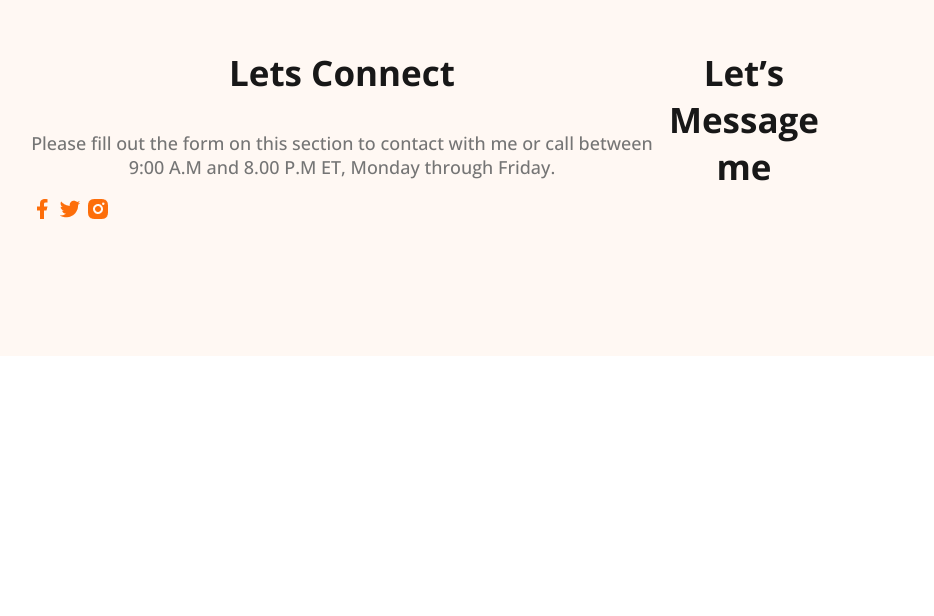
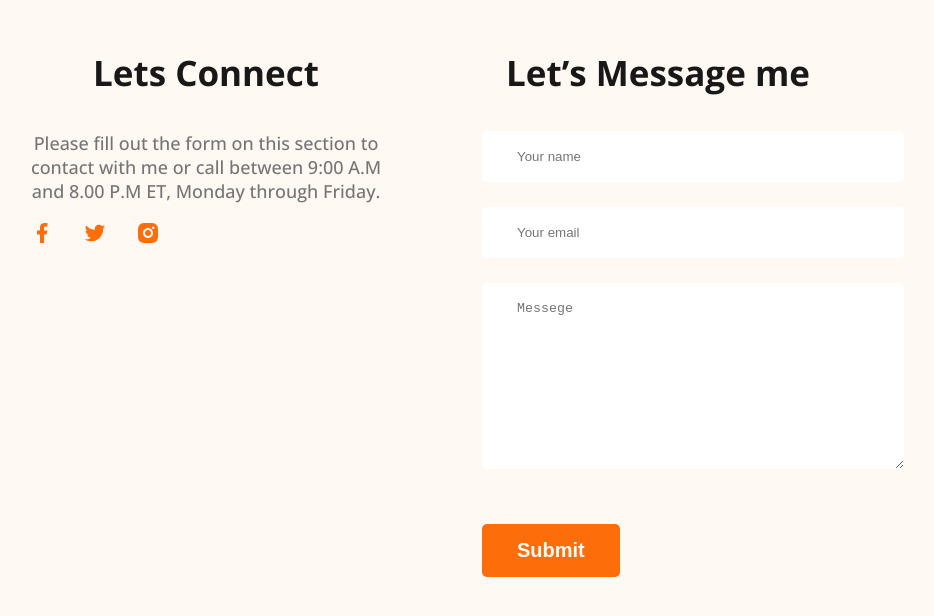
Before and after one commit to jubayer-hossain71/Web_Developer_Portfolio, a plain HTML site: page index.html in a window 1280 px wide. Shown: the part 3558-4174 px from the top of the page, without its empty margins (208-1142 px from the left). Before the commit the page ends 3922 px from the top, so only its background shows below. Drawn offline with nearby package versions, Linux system fonts and the light colour scheme.

Commit message:
finished footer section with contact form

```diff
--- a/Styles/portfolio.css
+++ b/Styles/portfolio.css
@@ -219,7 +219,26 @@ main section {
 /* footer-style */
 footer {
   display: flex;
+  gap: 100px;
   background-color: #FFF8F3;
   margin-top: 100px;
   padding: 130px 230px;
 }
+
+.footer-column {
+  width: 50%;
+}
+.social-links a{
+  margin-right: 25px;
+}
+.contact input[type="text"], .contact input[type="email"],
+textarea {
+  display: block;
+  margin-bottom: 25px;
+  padding: 18px 35px;
+  color: #757575;
+  border-radius: 5px;
+  background: #FFF;
+  border: 0px;
+  width: 100%;
+}
--- a/index.html
+++ b/index.html
@@ -160,7 +160,7 @@
       <h3 class="section-title">Lets Connect</h3>
       <p class="section-description">Please fill out the form on this section to contact with me or call between 9:00
         A.M and 8.00 P.M ET, Monday through Friday.</p>
-      <div>
+      <div class="social-links">
         <a href=""><img src="images/icons/facebook.png" alt=""></a>
         <a href=""><img src="images/icons/twitter.png" alt=""></a>
         <a href=""><img src="images/icons/insta.png" alt=""></a>
@@ -168,6 +168,12 @@
     </div>
     <div class="footer-column">
       <h3 class="section-title">Let’s Message me</h3>
+      <form class="contact" action="">
+        <input type="text" name="" placeholder="Your name" id="">
+        <input type="email" name="" placeholder="Your email" id="">
+        <textarea placeholder="Messege" name="" id="" cols="30" rows="10"></textarea>
+        <input class="btn-primary" type="button" value="Submit">
+      </form>
     </div>
   </footer>
 </body>
```
